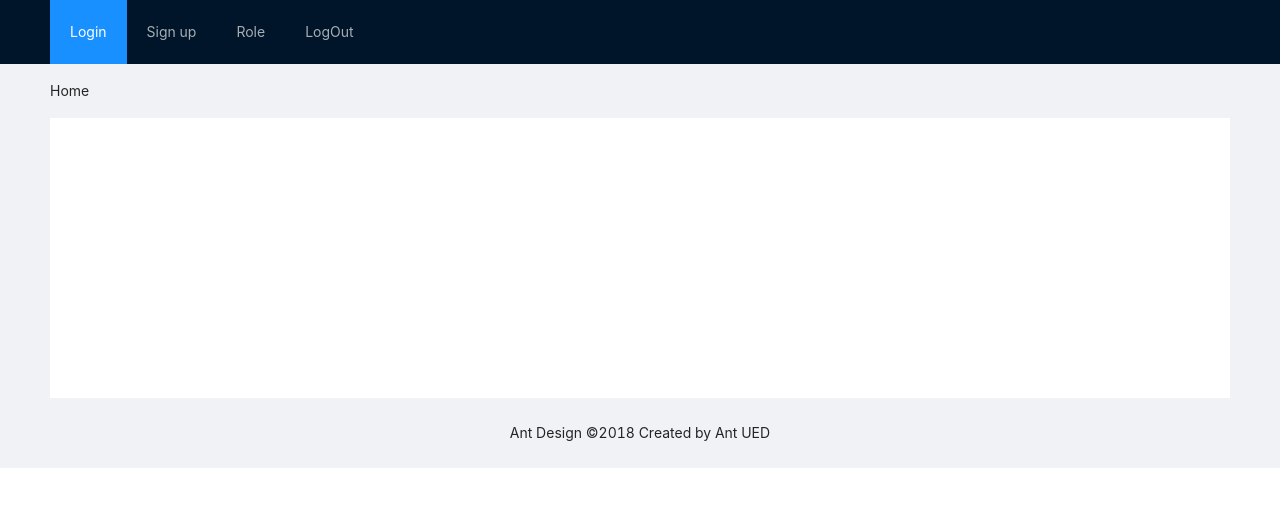
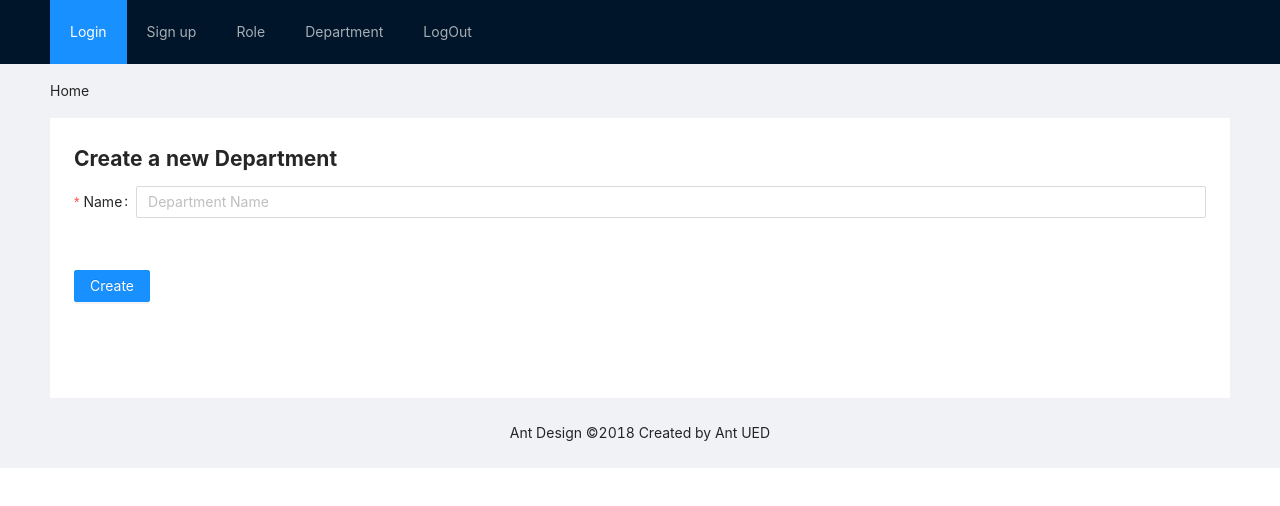
Before and after one commit to una-eif509-desarrolloweb-20G01/webdev-project-frontend-bravo, a React (Create React App) app: page /departments in a window 1280 px wide. Shown: the top 506 px of the page. Built offline with nearby package versions, Linux system fonts and the light colour scheme.

Commit message:
adding create dept functionality

```diff
--- a/package.json
+++ b/package.json
@@ -9,6 +9,7 @@
     "@testing-library/user-event": "^7.1.2",
     "antd": "^4.7.2",
     "axios": "^0.20.0",
+    "node-sass": "^4.14.1",
     "react": "^16.13.1",
     "react-dom": "^16.13.1",
     "react-router-dom": "^5.2.0",
--- a/src/App.js
+++ b/src/App.js
@@ -8,6 +8,7 @@ import AuthService from "./services/auth.service";
 import Login from "./components/Login";
 import Home from "./components/Home";
 import Role from "./components/Role";
+import Department from "./components/Department/Department";
 // import Priority from "./components/Priority";
 // import Signup from "./components/Signup";
 
@@ -49,6 +50,11 @@ function App() {
                             </Link>
                         </Menu.Item>
                         <Menu.Item key="4">
+                            <Link to={"/departments"}>
+                                Department
+                            </Link>
+                        </Menu.Item>
+                        <Menu.Item key="5">
                             <a className="nav-link" onClick={logOut}>
                                 LogOut
                             </a>
@@ -64,6 +70,7 @@ function App() {
                             <Route exact path={["/", "/home"]} component={Home}/>
                             <Route exact path="/login" component={Login}/>
                             <Route exact path="/role" component={Role}/>
+                            <Route exact path="/departments" component={Department}/>
                             {/* <Route exact path="/priority" component={Priority}/> */}
                             {/* <Route exact path="/signup" component={Signup}/> */}
                         </Switch>
--- /dev/null
+++ b/src/components/Department/Department.js
@@ -0,0 +1,57 @@
+import './Department.scss';
+import DepartmentService from '../../services/department.service';
+import React, { Component } from 'react';
+import { Form, Input, Button } from 'antd';
+
+class Department extends Component {
+    constructor(props) {
+        super(props);
+        this.state = { name: '' }
+        this.onNameChange = this.onNameChange.bind(this);
+        this.onInsertClick = this.onInsertClick.bind(this);
+    }
+
+    onNameChange(e) {
+        this.setState({ name: e.target.value });
+    }
+
+    onInsertClick(e) {
+        let newDepartment = {
+            'name': this.state.name
+        };
+
+        DepartmentService.create(newDepartment);
+    }
+
+    render() {
+        return (
+            <>
+                <h1>Create a new Department</h1>
+                <Form name="control-hooks" onFinish={this.onInsertClick}>
+                    <Form.Item
+                        name="name"
+                        label="Name"
+                        rules={[
+                            {
+                                required: true,
+                            },
+                        ]}
+                    >
+                        <Input
+                            name="name"
+                            onChange={this.onNameChange}
+                            placeholder="Department Name"
+                        />
+                    </Form.Item>
+                    <Form.Item>
+                        <Button type="primary" htmlType="submit">
+                            Create
+                    </Button>
+                    </Form.Item>
+                </Form>
+            </>
+        );
+    }
+}
+
+export default Department;
--- /dev/null
+++ b/src/components/Department/Department.scss
@@ -0,0 +1,7 @@
+h1 {
+    font-weight: bold;
+}
+
+Button {
+    margin-top: 2.5%;
+}
```
Also changed, not shown: 1 other file (tests, documents, lock files or other folders).
